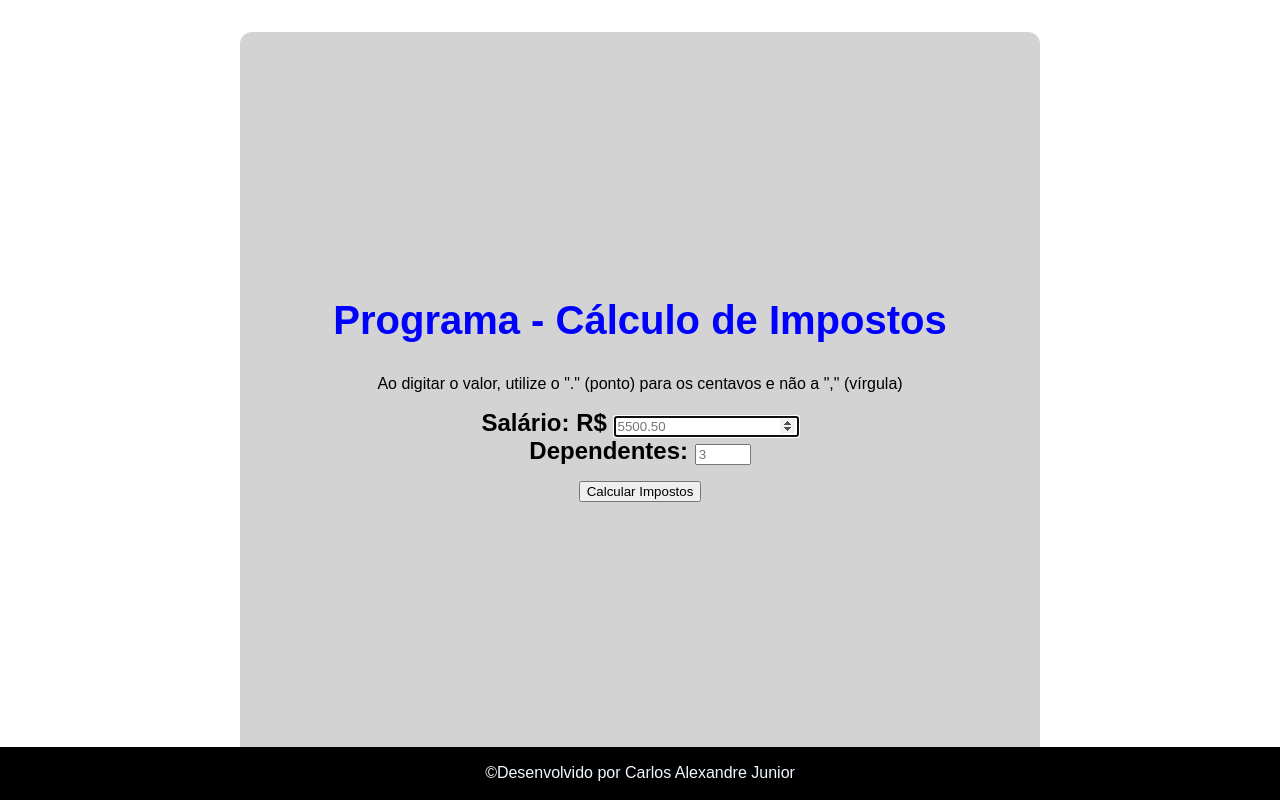
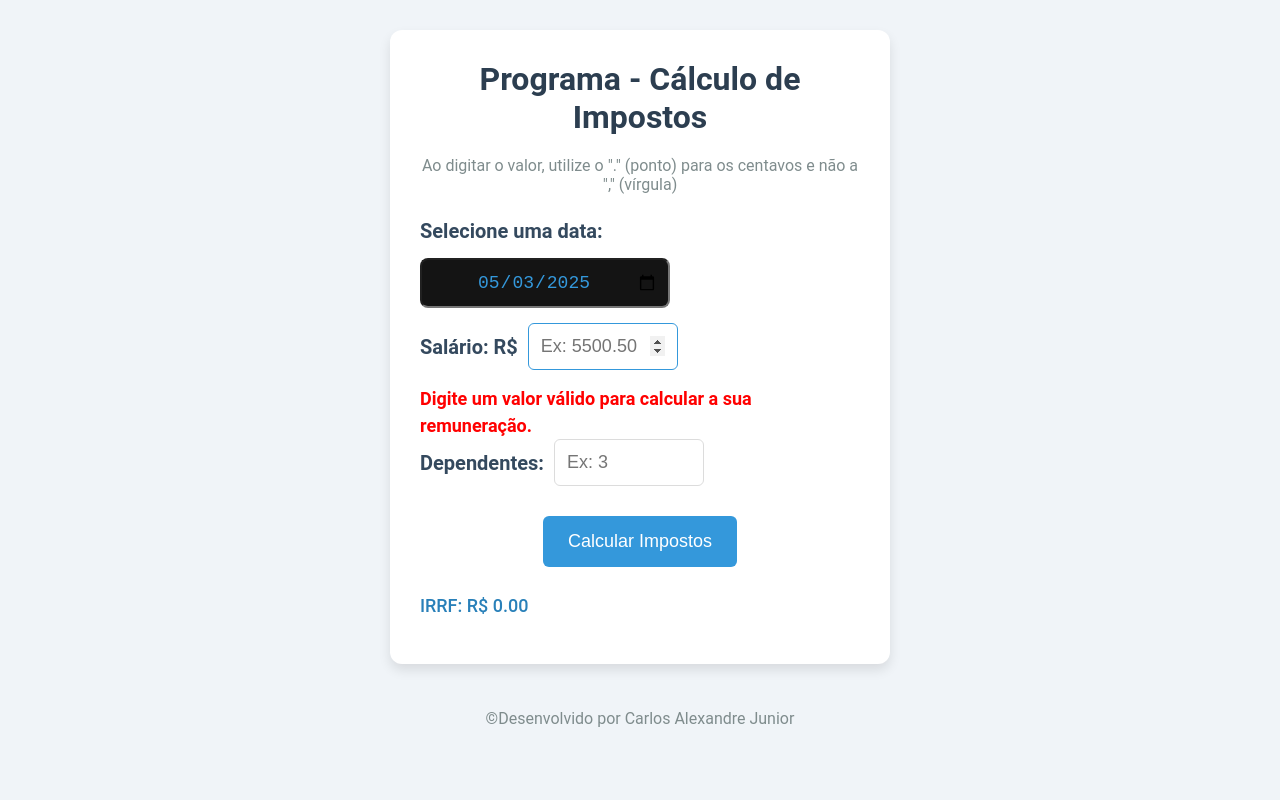
Before and after one commit to juniorpet35/calculo_folha, a plain HTML site: page index.html in a window 1280 px wide. Both pictures are taken after a click on the button "Calcular Impostos". Drawn offline with Linux system fonts and the light colour scheme.

Commit message:
Ajuste no cálculo de irrf para verificar se é a nova a antiga tabela

```diff
--- a/css/style.css
+++ b/css/style.css
@@ -1,93 +1,164 @@
-body {
+* {
     margin: 0;
     padding: 0;
-    min-height: 100vh;
+    box-sizing: border-box;
+  }
+
+  body {
+    font-family: 'Roboto', sans-serif;
+    background-color: #f0f4f8;
     display: flex;
     flex-direction: column;
-    font-family: Arial, sans-serif;
+    padding: 30px 15px;
+  }
+
+  input[type="date"] {
+    width: 250px;
+    height: 50px;
+    font-size: 18px;
+    padding: 10px;
+    border-radius: 8px;
+    background-color: #141414;
+    color: #3498db;
+    text-align: center;
+    outline: none;
+    transition: all 0.3s ease-in-out;
 }
 
-h1 {
-    color: blue;
+  main {
+    background: #ffffff;
+    padding: 30px;
+    border-radius: 12px;
+    box-shadow: 0 6px 12px rgba(0, 0, 0, 0.1);
+    width: 100%;
+    max-width: 500px;
+    margin: 0 auto;
+  }
+
+  h1 {
+    font-size: 32px;
+    color: #2c3e50;
     text-align: center;
-    margin: 0;
-    padding: 1rem;
-    font-size: 2rem;
-}
+    margin-bottom: 20px;
+  }
 
-main h2 {
-    margin: 0;
-}
+  h3.outErro {
+      color: red;
+      font-weight: bold;
+  }
 
-main h3 {
-    margin: 0;
-}
+  h2 {
+    font-size: 20px;
+    color: #34495e;
+    margin-bottom: 15px;
+    display: flex;
+    align-items: center;
+    gap: 10px;
+  }
 
-main {
-    display: flex;
-    flex-direction: column;
-    justify-content: center;
-    align-items: center;
-    flex-grow: 1;
-    background-color: #d3d3d3;
-    margin: 1rem;
-    border-radius: 12px;
-    width: calc(100% - 2rem);
-    box-sizing: border-box;
-    padding: 1rem;
-}
+  h3 {
+    font-size: 18px;
+    color: #2980b9;
+    margin-top: 15px;
+  }
 
-#outValorInss { color: rgba(255, 0, 0, 0.807); }
-#outValorIr { color: rgb(255, 0, 0, 0.807); }
-#outFgts { color: rgb(0, 64, 255); }
-#outValorLiq { color: rgb(16, 140, 16); }
+  p {
+    font-size: 16px;
+    color: #7f8c8d;
+    text-align: center;
+    margin-bottom: 25px;
+  }
 
-footer {
+  input[type="number"] {
+    width: 150px;
+    padding: 12px;
+    border: 1px solid #dcdcdc;
+    border-radius: 6px;
+    font-size: 18px;
+    transition: border-color 0.3s;
+  }
+
+  input[type="number"]:focus {
+    border-color: #3498db;
+    outline: none;
+  }
+
+  #btn {
     text-align: center;
-    background-color: black;
-    color: aliceblue;
-    padding: 0.5rem;
-    margin: 0;
-    font-size: 0.5rem;
-    width: 100%;
-    box-sizing: border-box;
-    position: fixed;
-    bottom: 0;
-    left: 0;
-}
+    margin-top: 30px;
+  }
 
-@media (min-width: 768px) {
-    h1 {
-        font-size: 2.5rem;
+  input[type="button"] {
+    padding: 15px 25px;
+    background-color: #3498db;
+    color: white;
+    border: none;
+    border-radius: 6px;
+    font-size: 18px;
+    cursor: pointer;
+    transition: background-color 0.3s;
+  }
+
+  input[type="button"]:hover {
+    background-color: #2980b9;
+  }
+
+  h3 {
+    font-weight: 500;
+    line-height: 1.5;
+  }
+
+  footer {
+    text-align: center;
+    padding: 15px;
+    font-size: 14px;
+    color: #7f8c8d;
+    margin-top: 30px;
+  }
+
+  @media (max-width: 480px) {
+    body {
+      padding: 25px 10px;
     }
 
     main {
-        margin: 2rem auto;
-        max-width: 800px;
-        padding: 2rem;
+      padding: 20px;
+      max-width: 100%;
+      margin: 0 auto;
+    }
+
+    h1 {
+      font-size: 28px;
+    }
+
+    h2 {
+      font-size: 18px;
+      flex-direction: column;
+      align-items: flex-start;
+      gap: 8px;
+    }
+
+    input[type="number"] {
+      width: 100%;
+      padding: 10px;
+      font-size: 16px;
+    }
+
+    input[type="button"] {
+      width: 100%;
+      padding: 12px;
+      font-size: 16px;
+    }
+
+    h3 {
+      font-size: 16px;
+    }
+
+    p {
+      font-size: 14px;
     }
 
     footer {
-        font-size: 1rem;
-        padding: 0.1rem;
+      font-size: 12px;
     }
-}
-
-@media (max-width: 480px) {
-    h1 {
-        font-size: 1.8rem;
-        padding: 0.5rem;
-    }
-
-    main {
-        margin: 0.5rem;
-        width: calc(100% - 1rem);
-        border-radius: 8px;
-        padding: 0.5rem;
-    }
-
-    footer {
-        font-size: 1rem;
-        padding: 0.3rem;
-    }
-}
+  }
--- a/index.html
+++ b/index.html
@@ -13,19 +13,26 @@
             <h1>Programa - Cálculo de Impostos</h1>
             <p>Ao digitar o valor, utilize o "." (ponto) para os centavos e não a "," (vírgula)</p>
 
+            <div>
+                <h2 for="dataReferencia">Selecione uma data:</h2>
+                <input type="date" id="dataReferencia">
+                <h3 class="outErro"></h3>
+            </div>
+
            <h2>
                 Salário: R$
-                <input type="number" id="inValor" placeholder="5500.50">
+                <input type="number" id="inValor" placeholder="Ex: 5500.50">
             </h2>
+            <h3 class="outErro" id="erroRemuneracao"></h3>
             <h2>
                 Dependentes:
-                <input type="number" min="0" max="10" id="inDependente" placeholder="3">
+                <input type="number" min="0" max="10" id="inDependente" placeholder="Ex: 3">
             </h2>
             <p id="btn">
                 <input type="button" value="Calcular Impostos" id="btCalcularImpostos">
             </p>
 
-           <h3 id="outValorInss"></h3>
+           <h3 id="outInss"></h3>
            <h3 id="outValorIr"></h3>
            <h3 id="outFgts"></h3>
            <h3 id="outValorLiq"></h3>
--- a/js/impostos.js
+++ b/js/impostos.js
@@ -1,92 +1,116 @@
-function calcularInss() {
-    // Faixas e alíquotas de INSS
+document.addEventListener("DOMContentLoaded", function () {
+    const inputDataReferencia = document.getElementById("dataReferencia");
 
-    var inssFaixa1 = 1518
-    var inssFaixa2A = inssFaixa1 + 0.01
-    var inssFaixa2B = 2793.88
-    var inssFaixa3A = inssFaixa2B + 0.01
-    var inssFaixa3B = 4190.83
-    var inssFaixa4A = inssFaixa3B + 0.01
-    var inssFaixa4B = 8157.41
+    if (inputDataReferencia) {
+        const hoje = new Date();
+        const ano = hoje.getFullYear();
+        const mes = String(hoje.getMonth() + 1).padStart(2, '0');
+        const dia = String(hoje.getDate()).padStart(2, '0');
 
-    var aliqFaixa1 = 0.075
-    var aliqFaixa2 = 0.09
-    var aliqFaixa3 = 0.12
-    var aliqFaixa4 = 0.14
+        inputDataReferencia.value = `${ano}-${mes}-${dia}`;
+    }
+});
 
 
-    var inssTeto = 951.63;
+function dataReferencia() {
+    const inputDataReferencia = document.getElementById("dataReferencia");
+    const outErro = document.querySelector(".outErro");
+
+    // Verifica se o elemento existe
+    if (!inputDataReferencia) {
+        console.error("Elemento 'dataReferencia' não encontrado.");
+        return null;
+    }
+
+    // Captura o valor do input diretamente (sem ajustes)
+    const dataSelecionada = new Date(inputDataReferencia.value);
+
+    // Valida se a data é válida
+    if (isNaN(dataSelecionada.getTime())) {
+        outErro.textContent = "Por favor, selecione uma data válida.";
+        return null;
+    }
+
+    outErro.textContent = ""; // Limpa a mensagem de erro anterior
+
+    // Retorna apenas a parte de data (sem horas)
+    return dataSelecionada.toISOString().split("T")[0]; // Formato YYYY-MM-DD
+}
+
+function calcularInss() {
+
+    const inssFev2025 = [1518, 2793.88, 4190.83, 8157.41];
+    const faixaInssFev2025 = [0.075, 0.09, 0.12, 0.14];
+    const deducaoInssFev2025 = [0.00, 22.77, 106.60, 190.42];
+
+    let inssTeto = 951.63;
 
     //-----------------------//
 
-    var inValor = document.getElementById("inValor");
-    var outCalculo = document.getElementById("outValorInss");
+    let inValor = document.getElementById("inValor");
+    let outInss = document.getElementById("outInss");
 
     // Converte o valor de entrada para número
-    var valor = Number(inValor.value);
+    let valor = Number(inValor.value);
 
 
     //Forçar usuário a digitar um valor numérico válido
     if (isNaN(valor) || valor == "" || valor <= 0) {
-        alert("Digite um valor válido para calcular a sua remuneração.");
+        const erroRemuneracao = document.getElementById("erroRemuneracao");
+        erroRemuneracao.textContent = "Digite um valor válido para calcular a sua remuneração.";
         inValor.focus();
         inValor.value = "";
-        outCalculo.value = "";
         return;
+    } else {
+        erroRemuneracao.textContent = "";
     }
 
-    var inss = 0;
+    //let valor = Number(inRemuneracao.value);
+    let valorInss = 0;
 
-    // Condições para o cálculo do INSS
-    if (valor > 0 && valor <= inssFaixa1) {
-        inss = valor * aliqFaixa1;
-        outValorInss.textContent = "INSS: R$ " + inss.toFixed(2);
-    } else if (valor > inssFaixa1 && valor <= inssFaixa2B) {
-        inss = ((valor - inssFaixa1) * aliqFaixa2) + (inssFaixa1 * aliqFaixa1);
-        outValorInss.textContent = "INSS: R$ " + inss.toFixed(2);
-    } else if (valor > inssFaixa2B && valor <= inssFaixa3B) {
-        inss = (inssFaixa1 * aliqFaixa1) + ((inssFaixa2B - inssFaixa1) * aliqFaixa2) + ((valor - inssFaixa2B) * aliqFaixa3);
-        outValorInss.textContent = "INSS: R$ " + inss.toFixed(2);
-    } else if (valor > inssFaixa3B && valor <= inssFaixa4B) {
-        inss = (inssFaixa1 * aliqFaixa1) + ((inssFaixa2B - inssFaixa1) * aliqFaixa2) + ((inssFaixa3B - inssFaixa2B) * aliqFaixa3) + ((valor - inssFaixa3B) * aliqFaixa4);
-        outValorInss.textContent = "INSS: R$ " + inss.toFixed(2);
-    } else if (valor > inssFaixa4B) {
-        inss = inssTeto;
-        outValorInss.textContent = "INSS: R$ " + inssTeto + " (teto máximo)";
+    if (valor <= inssFev2025[0]){
+        valorInss += (valor * faixaInssFev2025[0]);
+        outInss.textContent = " INSS: R$ " + valorInss.toFixed(2);
+    } else if(valor > inssFev2025[0] && valor <= inssFev2025[1]){
+        valorInss += (valor * faixaInssFev2025[1] - deducaoInssFev2025[1]);
+        outInss.textContent = " INSS: R$ " + valorInss.toFixed(2);
+    }else if(valor > inssFev2025[1] && valor <= inssFev2025[2]){
+        valorInss += (valor * faixaInssFev2025[2] - deducaoInssFev2025[2]);
+        outInss.textContent = " INSS: R$ " + valorInss.toFixed(2);
+    } else if(valor > inssFev2025[2] && valor <= inssFev2025[3]){
+        valorInss += (valor * faixaInssFev2025[3] - deducaoInssFev2025[3]);
+        outInss.textContent = " INSS: R$ " + valorInss.toFixed(2);
+    } else if (valor > inssFev2025[3]){
+        valorInss+= 951.62
+        outInss.textContent = " INSS: R$ " + valorInss.toFixed(2);
     }
 
     //retorna valor do INSS para a função de cálculo de impostos.
-    return inss;
+    return valorInss;
 }
 
-function calcularIrrf() {
-    var outValorIr = document.getElementById("outValorIr");
-    var inValor = document.getElementById("inValor");
-    var valorIr = parseFloat(inValor.value);  // Obtém o valor do salário para cálculo do IRRF
-    let inss = calcularInss(); //Number(document.getElementById("outCalculo").textContent.replace("INSS: R$ ", "").replace(" (teto máximo)", "")); // Pega o INSS calculado
-    //var outDescIr = document.getElementById("outDescIr");
-    var valorLiq = document.getElementById("valorLiq");
-    var outValorLiq = document.getElementById("outValorLiq");
-    var inDependente = document.getElementById("inDependente");
-    var outValorInss = document.getElementById("outValorInss");
+function irrf2024() {
 
-    // Faixas e Alíquotas de IRRF.
+    const irrfFev2024 = [2259.60, 2826.65, 3751.05, 4664.68];
+    const faixaIrrfFev2024 = [0.075, 0.15, 0.225, 0.275];
+    const deducaoIrrfFev2024 = [169.44, 381.44, 662.77, 896.00];
 
-    var tabelaIrFaixa0 = 2259.60;
-    var tabelaIrFaixa1 = 2826.65;
-    var tabelaIrFaixa2 = 3751.05;
-    var tabelaIrFaixa3 = 4664.68;
+    let inss = calcularInss();
+    let outErro = document.querySelector(".outErro");
 
-    var irrf = 0;
-    var faixaUmIr = 169.44;
-    var faixaDoisIr = 381.44;
-    var faixaTresIr = 662.77;
-    var faixaQuatroIr = 896.00;
+    let outValorIr = document.getElementById("outValorIr");
+    let inValor = document.getElementById("inValor");
+    let valorIr = parseFloat(inValor.value);  // Obtém o valor do salário para cálculo do IRRF
 
-    var qtDependente = inDependente.value;
-    var vlDependente = qtDependente * 189.59;
+    let valorLiq = document.getElementById("valorLiq");
+    let outValorLiq = document.getElementById("outValorLiq");
+    let inDependente = document.getElementById("inDependente");
+    let outValorInss = document.getElementById("outValorInss");
 
-    var deducao = 0;
+    let qtDependente = inDependente.value;
+    let vlDependente = qtDependente * 189.59;
+
+    let deducao = 0;
     if ((inss + vlDependente) < 564.80){
         deducao = 564.80;
     }else {
@@ -94,7 +118,7 @@ function calcularIrrf() {
     }
 
     if (inDependente.value < 0 || inDependente.value > 10){
-        alert("A quantidade de dependentes não pode ser negativa ou maior que 10!");
+        outErro.textContent = ("A quantidade de dependentes não pode ser negativa ou maior que 10!");
         inDependente.value = 0;
         inValor.value = "";
         inDependente.focus();
@@ -107,83 +131,158 @@ function calcularIrrf() {
         qtDependente = inDependente.value;
     }*/
 
-    var novoValor = (inValor.value - deducao);
+    let base = (inValor.value - deducao);
+    let irrfValor = 0;
 
-    /*if(inValor.value < tabelaIrFaixa0){
-        outValorIr.textContent = "Você não teve desconto de IRRF";
-        valorLiq = (valorIr - inss - irrf);
-        outValorLiq.textContent = "Sua remuneração líquida é: R$ " + valorLiq.toFixed(2);
-    }*/
-
-    if (novoValor <= tabelaIrFaixa0) {
-        outValorIr.textContent = "Você não teve desconto de IRRF";
-        valorLiq = (valorIr - inss - irrf);
-        outValorLiq.textContent = "Sua remuneração líquida é: R$ " + valorLiq.toFixed(2);
-    } else if (novoValor >= (tabelaIrFaixa0 + 0.01) && novoValor <= tabelaIrFaixa1) {
-        irrf = ((valorIr - deducao) * 0.075) - faixaUmIr;
-        if (irrf < 0){
-            outValorIr.textContent = "Você não teve desconto de IRRF";
-            valorLiq = valorIr - inss - irrf;
-            outValorLiq.textContent = "Sua remuneração líquida é: R$ " + valorLiq.toFixed(2);
-        } else {
-            outValorIr.textContent = "IRRF: R$ " + irrf.toFixed(2) + "\n e foi utilizado o desconto: R$ " + deducao.toFixed(2);
-            valorLiq = valorIr - inss - irrf;
-            outValorLiq.textContent = "Sua remuneração líquida é: R$ " + valorLiq.toFixed(2);
-        }
-    } else if (novoValor >= tabelaIrFaixa1 + 0.01 && novoValor <= tabelaIrFaixa2) {
-        irrf = ((valorIr - deducao) * 0.15) - faixaDoisIr;
-        if (irrf < 0){
-            outValorIr.textContent = "Você não tem desconto de IRRF";
-            valorLiq = valorIr - inss - irrf;
-            outValorLiq.textContent = "Sua remuneração líquida é: R$ " + valorLiq.toFixed(2);
-        } else {
-            outValorIr.textContent = "IRRF: R$ " + irrf.toFixed(2) + "\n e foi utilizado o desconto: R$ " + deducao.toFixed(2);
-            valorLiq = valorIr - inss - irrf;
-            outValorLiq.textContent = "Sua remuneração líquida é: R$ " + valorLiq.toFixed(2);
-        }
-    } else if (novoValor >= tabelaIrFaixa2 + 0.01 && novoValor <= tabelaIrFaixa3) {
-        irrf = ((valorIr - deducao) * 0.225) - faixaTresIr;
-        outValorIr.textContent = "IRRF: R$ " + irrf.toFixed(2)+ "\n e foi utilizado o desconto: R$ " + deducao.toFixed(2);
-        valorLiq = valorIr - inss - irrf;
-        outValorLiq.textContent = "Sua remuneração líquida é: R$ " + valorLiq.toFixed(2);
-    } else if (novoValor >= tabelaIrFaixa3 + 0.01) {
-        irrf = ((valorIr - deducao) * 0.275) - faixaQuatroIr;
-        outValorIr.textContent = "IRRF: R$ " + irrf.toFixed(2)+ "\n e foi utilizado o desconto: R$ " + deducao.toFixed(2);
-        valorLiq = valorIr - inss - irrf;
-        outValorLiq.textContent = "Sua remuneração líquida é: R$ " + valorLiq.toFixed(2);
+    if(base <= irrfFev2024[0]){
+        outValorIr.textContent = "Sem desconto de IRRF";
+    } else if(base > irrfFev2024[0] && base <= irrfFev2024[1]){
+        irrfValor = (base * faixaIrrfFev2024[0]) - deducaoIrrfFev2024[0];
+        outValorIr.textContent = "IRRF: R$ " + irrfValor.toFixed(2) + "\n e foi utilizado o desconto: R$ " + deducao.toFixed(2);;
+    } else if(base >= irrfFev2024[1] && base <= irrfFev2024[2]){
+        irrfValor = (base * faixaIrrfFev2024[1]) - deducaoIrrfFev2024[1];
+        outValorIr.textContent = "IRRF: R$ " + irrfValor.toFixed(2) + "\n e foi utilizado o desconto: R$ " + deducao.toFixed(2);;
+    } else if(base > irrfFev2024[2] && base <= irrfFev2024[3]){
+        irrfValor = (base * faixaIrrfFev2024[2]) - deducaoIrrfFev2024[2];
+        outValorIr.textContent = "IRRF: R$ " + irrfValor.toFixed(2) + "\n e foi utilizado o desconto: R$ " + deducao.toFixed(2);;
+    } else if(base > irrfFev2024[3]){
+        irrfValor = (base * faixaIrrfFev2024[3]) - deducaoIrrfFev2024[3];
+        outValorIr.textContent = "IRRF: R$ " + irrfValor.toFixed(2) + "\n e foi utilizado o desconto: R$ " + deducao.toFixed(2);;
     }
 
     //Retorna valor do IRRF para a função cálculo de impostos.
-    return irrf;
-}
+    return irrfValor;
+    }
+
+function irrf2025() {
+
+        const irrfMaio2025 = [2428.80, 2826.65, 3751.05, 4664.68];
+        const faixaIrrfMaio2025 = [0.075, 0.15, 0.225, 0.275];
+        const deducaoIrrfMaio2025 = [182.16, 394.16, 675.49, 908.73];
+
+        let inss = calcularInss();
+        let outErro = document.querySelector(".outErro");
+
+        let outValorIr = document.getElementById("outValorIr");
+        let inValor = document.getElementById("inValor");
+        //let valorIr = parseFloat(inValor.value);  // Obtém o valor do salário para cálculo do IRRF
+
+        //let valorLiq = document.getElementById("valorLiq");
+        let outValorLiq = document.getElementById("outValorLiq");
+        let inDependente = document.getElementById("inDependente");
+        let outValorInss = document.getElementById("outValorInss");
+
+        let qtDependente = inDependente.value;
+        let vlDependente = qtDependente * 189.59;
+
+        let deducao = 0;
+        if ((inss + vlDependente) < 607.20){
+            deducao = 607.20;
+        }else {
+            deducao = (inss + vlDependente);
+        }
+
+        if (inDependente.value < 0 || inDependente.value > 10){
+            outErro.textContent = ("A quantidade de dependentes não pode ser negativa ou maior que 10!");
+            inDependente.value = 0;
+            inValor.value = "";
+            inDependente.focus();
+            outValorInss.textContent = "";
+            outValorIr.textContent = "";
+            outFgts.textContent = "";
+            outValorLiq.textContent = "";
+            return;
+        } /*else {
+            qtDependente = inDependente.value;
+        }*/
+
+        let base = (inValor.value - deducao);
+        let irrfValor = 0;
+
+        if(base <= irrfMaio2025[0]){
+            outValorIr.textContent = "Sem desconto de IRRF";
+        } else if(base > irrfMaio2025[0] && base <= irrfMaio2025[1]){
+            irrfValor = (base * faixaIrrfMaio2025[0]) - deducaoIrrfMaio2025[0];
+            outValorIr.textContent = "IRRF: R$ " + irrfValor.toFixed(2) + "\n e foi utilizado o desconto: R$ " + deducao.toFixed(2);;
+        } else if(base >= irrfMaio2025[1] && base <= irrfMaio2025[2]){
+            irrfValor = (base * faixaIrrfMaio2025[1]) - deducaoIrrfMaio2025[1];
+            outValorIr.textContent = "IRRF: R$ " + irrfValor.toFixed(2) + "\n e foi utilizado o desconto: R$ " + deducao.toFixed(2);;
+        } else if(base > irrfMaio2025[2] && base <= irrfMaio2025[3]){
+            irrfValor = (base * faixaIrrfMaio2025[2]) - deducaoIrrfMaio2025[2];
+            outValorIr.textContent = "IRRF: R$ " + irrfValor.toFixed(2) + "\n e foi utilizado o desconto: R$ " + deducao.toFixed(2);;
+        } else if(base > irrfMaio2025[3]){
+            irrfValor = (base * faixaIrrfMaio2025[3]) - deducaoIrrfMaio2025[3];
+            outValorIr.textContent = "IRRF: R$ " + irrfValor.toFixed(2) + "\n e foi utilizado o desconto: R$ " + deducao.toFixed(2);;
+        }
+
+        //Retorna valor do IRRF para a função cálculo de impostos.
+        return irrfValor;
+    }
+
+    function irrf() {
+        const data = dataReferencia(); // Captura a data selecionada
+        const outValorIr = document.getElementById("outValorIr"); // Elemento para exibir resultado
+
+        // Verifica se a data foi retornada corretamente
+        if (!data) {
+            console.error("Data inválida ou não selecionada.");
+            return;
+        }
+
+        const dataCorte = "2025-04-30"; // Define a data limite como string no formato "YYYY-MM-DD"
+        let irrfValor = 0;
+
+        // Compara a data capturada com a data limite
+        if (data <= dataCorte) {
+            irrfValor = irrf2024(); // Usa a tabela de 2024
+        } else {
+            irrfValor = irrf2025(); // Usa a tabela de 2025
+        }
+
+        // Exibe o valor calculado no campo de saída
+        if (outValorIr) {
+            outValorIr.textContent = "IRRF: R$ " + irrfValor.toFixed(2);
+        } else {
+            console.error("Elemento 'outValorIr' não encontrado na DOM.");
+        }
+    }
 
 function calcularFgts(){
-    var inValor = document.getElementById("inValor");
-    var outFgts = document.getElementById("outFgts");
+    let inValor = document.getElementById("inValor");
+    let outFgts = document.getElementById("outFgts");
 
-    var remuneracao = Number(inValor.value);
+    let remuneracao = Number(inValor.value);
 
     if (isNaN(remuneracao) || inValor == "" || remuneracao <= 0) {
         inValor.focus();
         return;
     }
 
-    var fgts = remuneracao * 0.08;
+    let fgts = remuneracao * 0.08;
 
-    outFgts.textContent = "O valor do seu FGTS é de: R$ " + fgts.toFixed(2);
+    outFgts.textContent = "FGTS: R$ " + fgts.toFixed(2);
 
     //retorna valor do FGTS para a função de cálculo de impostos.
     return fgts;
 }
 
-function calcularImpostos(){
+function calcularImpostos() {
+    // Valida a data antes de continuar
+    const referencia = dataReferencia();
+    if (!referencia) {
+        return; // Interrompe caso a data seja inválida
+    }
+
+    // Executa os cálculos
     calcularInss();
-    calcularIrrf();
+    irrf();
     calcularFgts();
+
+    // Limpa os campos de entrada para nova utilização
     inValor.value = "";
     inDependente.value = "";
     inValor.focus();
 }
 
-var btCalcularImpostos = document.getElementById("btCalcularImpostos");
+const btCalcularImpostos = document.getElementById("btCalcularImpostos");
 btCalcularImpostos.addEventListener("click", calcularImpostos);
```
